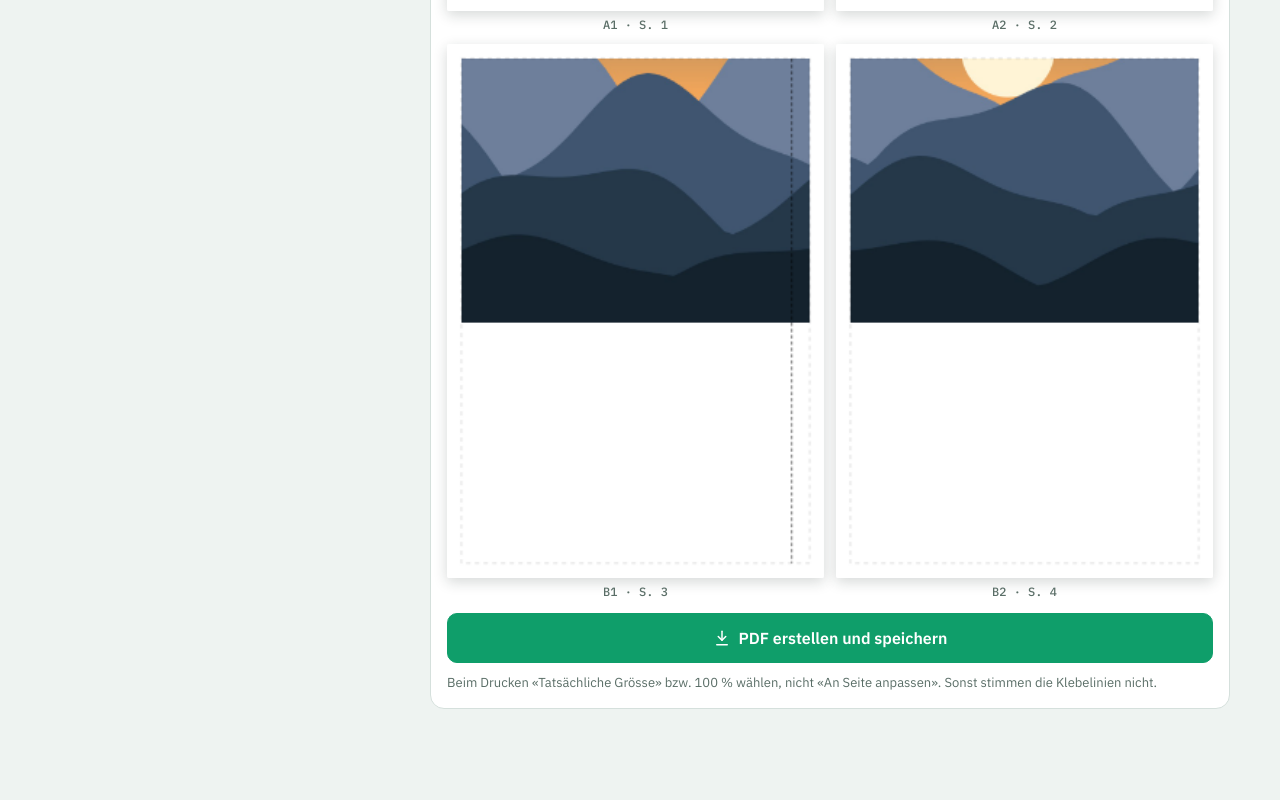
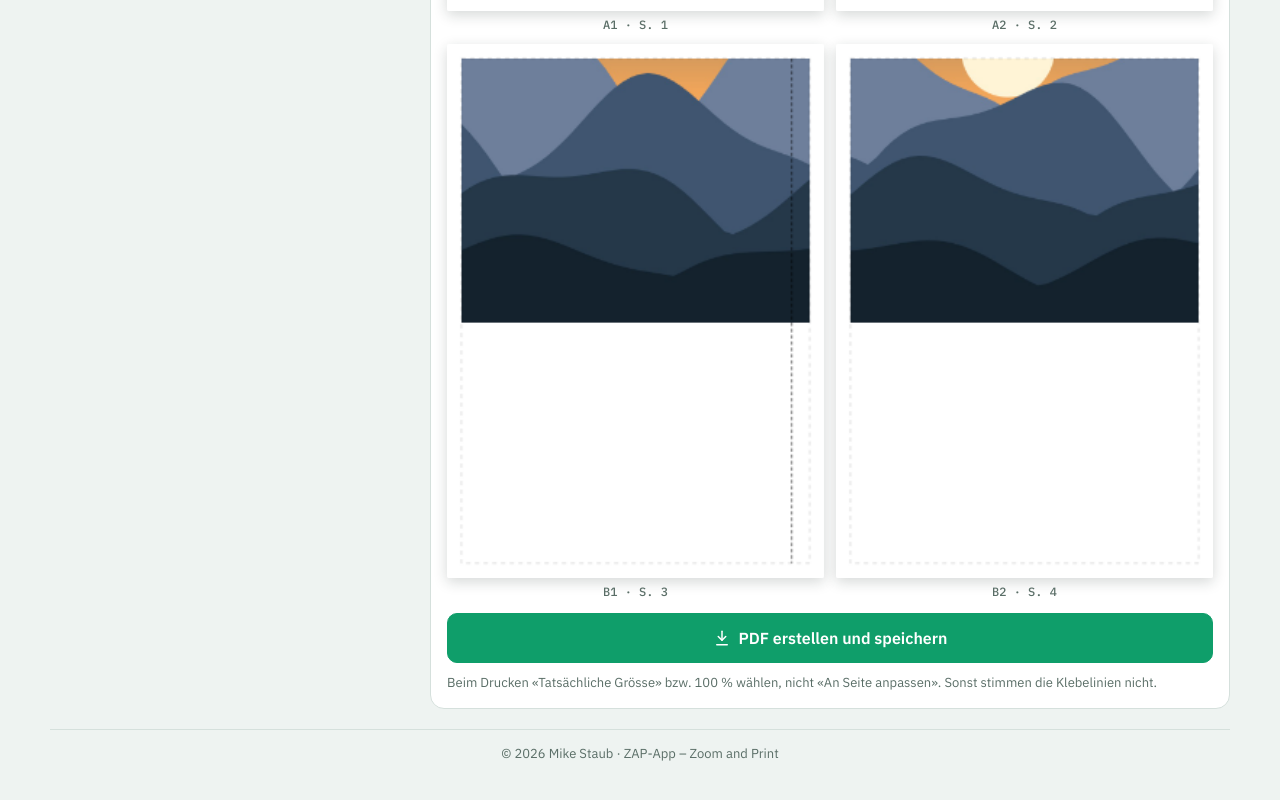
Before and after one commit to MikeStaubSwiss/zap-app, a plain HTML site: page index.html in a window 1280 px wide. Shown: the part 1473-2273 px from the top of the page. Before the commit the page ends 2222 px from the top, so only its background shows below. Drawn offline with nearby package versions, Linux system fonts and the light colour scheme.

Commit message:
Add files via upload

```diff
--- a/index.html
+++ b/index.html
@@ -166,6 +166,7 @@ input[type="range"] { width: 100%; accent-color: var(--accent); }
 .sheet span { font: 500 12px var(--f-mono); color: var(--muted); text-align: center; }
 
 .export { display: grid; gap: 10px; }
+.site-foot { border-top: 1px solid var(--line); padding-top: 14px; color: var(--muted); font-size: 13px; text-align: center; }
 .toast { font-size: 14px; padding: 10px 12px; border-radius: 10px; background: var(--accent-soft); color: var(--fg); }
 .toast.err { background: rgba(242, 184, 75, .15); }
 .progress { height: 6px; border-radius: 99px; background: var(--surface-2); overflow: hidden; }
@@ -303,6 +304,7 @@ input[type="range"] { width: 100%; accent-color: var(--accent); }
       </section>
     </main>
   </div>
+  <footer class="site-foot">© 2026 Mike Staub · ZAP-App – Zoom and Print</footer>
 </div>
 
 <script src="https://cdnjs.cloudflare.com/ajax/libs/jspdf/2.5.1/jspdf.umd.min.js"></script>
```
Also changed, not shown: 2 other files.
